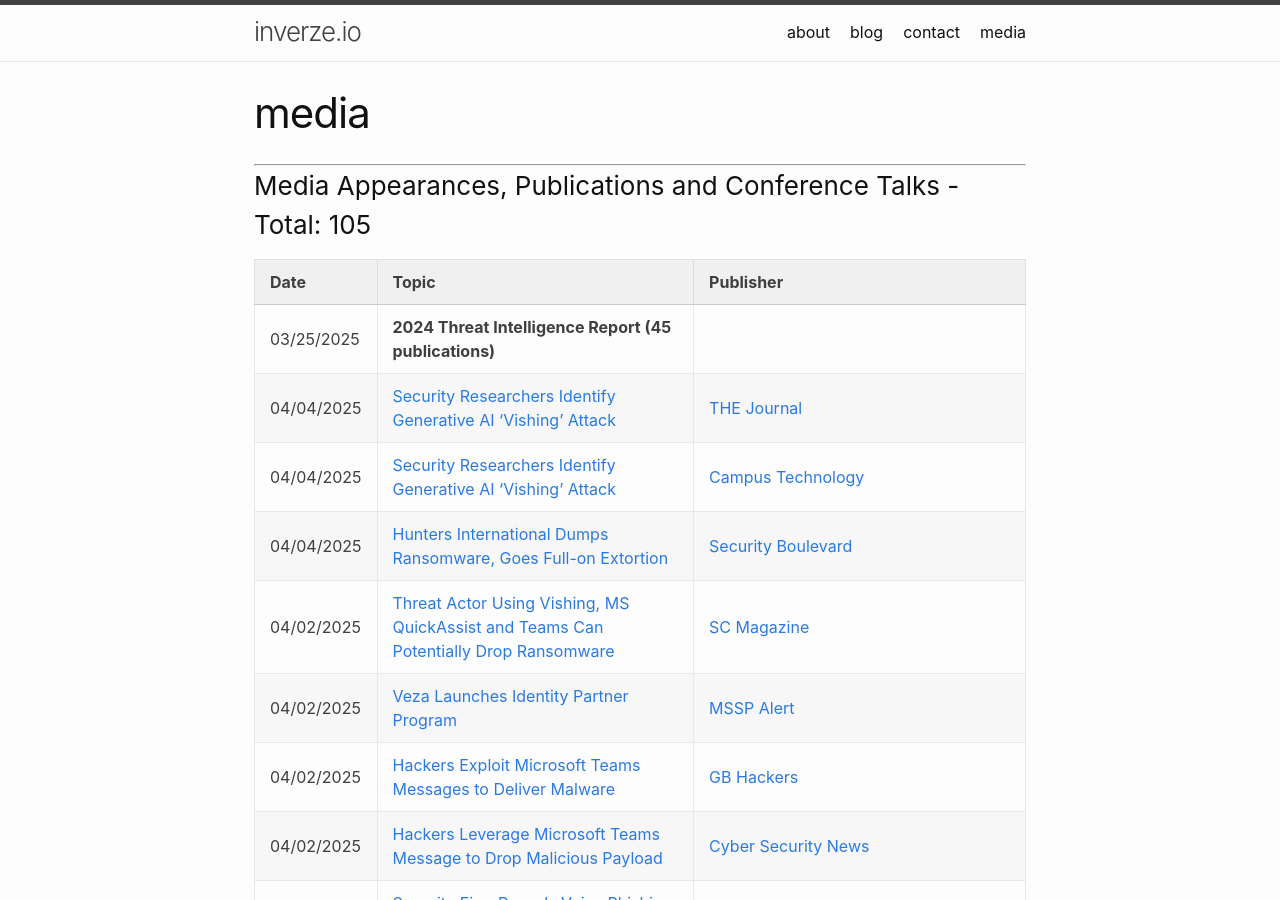
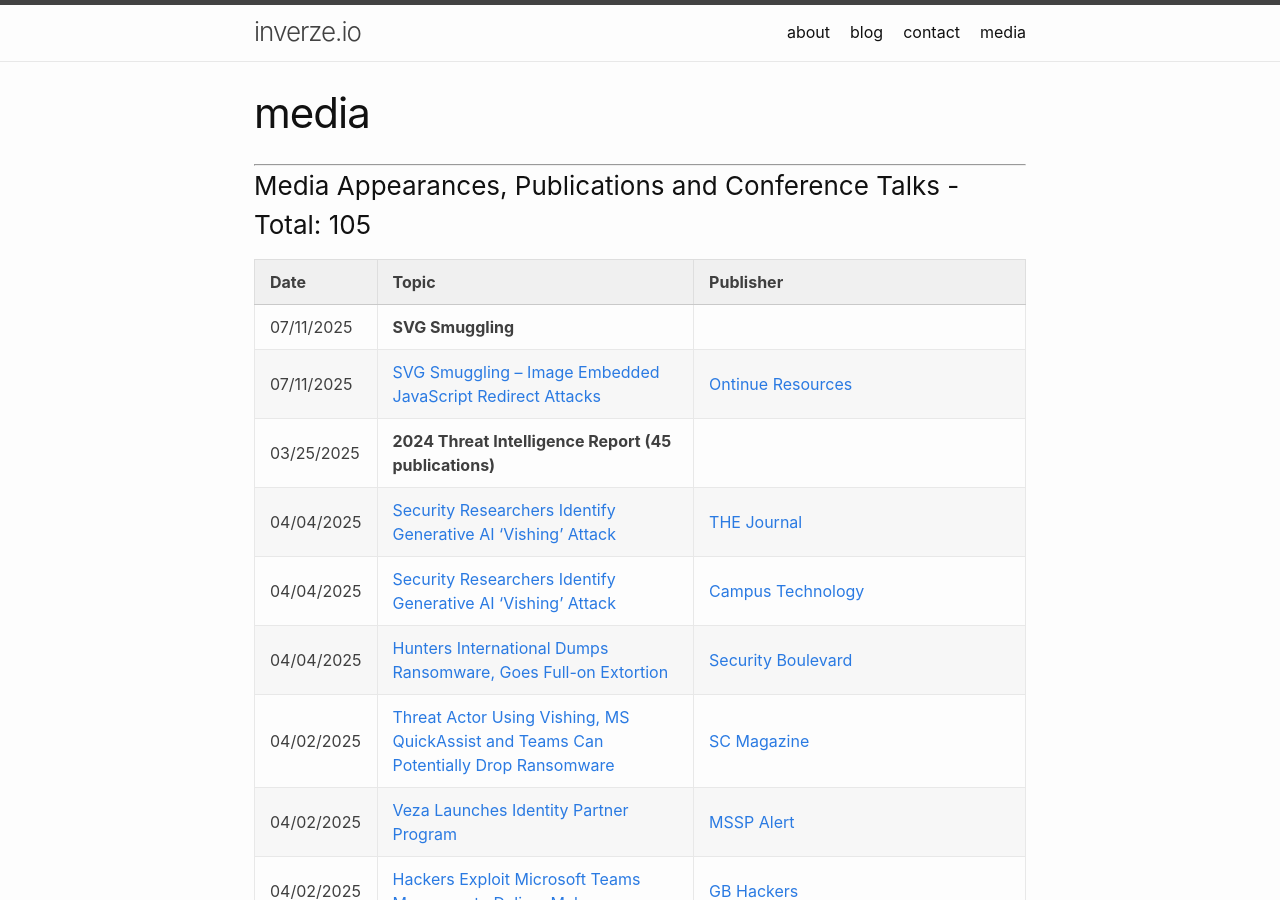
Before and after one commit to inverzeio/blog, a Jekyll site: the page built from media.md, in a window 1280 px wide and 900 px high. Built offline with Jekyll 4.4.1, drawn with Linux system fonts in a browser that asks for light colours.

Commit message:
Update media.md

```diff
--- a/media.md
+++ b/media.md
@@ -9,6 +9,8 @@
 
 | Date | Topic | Publisher |
 | ------------- | :------------- | :------------- |
+| 07/11/2025 | **SVG Smuggling** |
+| 07/11/2025 | [SVG Smuggling – Image Embedded JavaScript Redirect Attacks](https://www.ontinue.com/resource/blog-svg-smuggling/) | [Ontinue Resources](https://www.ontinue.com/resources/) |
 | 03/25/2025 | **2024 Threat Intelligence Report (45 publications)** |
 | 04/04/2025 | [Security Researchers Identify Generative AI 'Vishing' Attack](https://thejournal.com/Articles/2025/04/04/Security-Researchers-Identify-Generative-AI-Vishing-Attack.aspx) | [THE Journal](https://thejournal.com) |
 | 04/04/2025 | [Security Researchers Identify Generative AI 'Vishing' Attack](https://campustechnology.com/Articles/2025/04/04/Security-Firm-Identifies-Generative-AI-Vishing-Attack.aspx) | [Campus Technology](https://campustechnology.com) |
```
